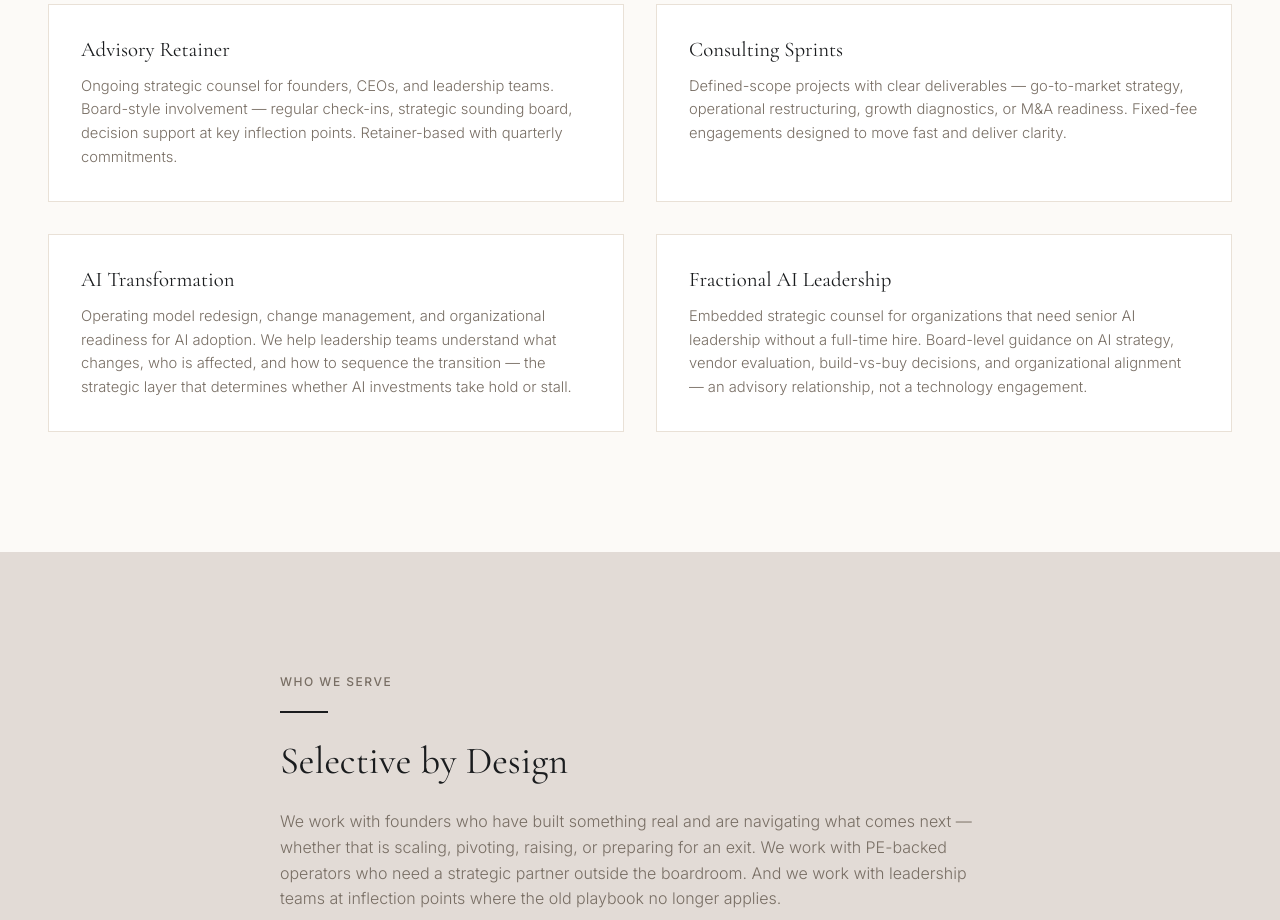
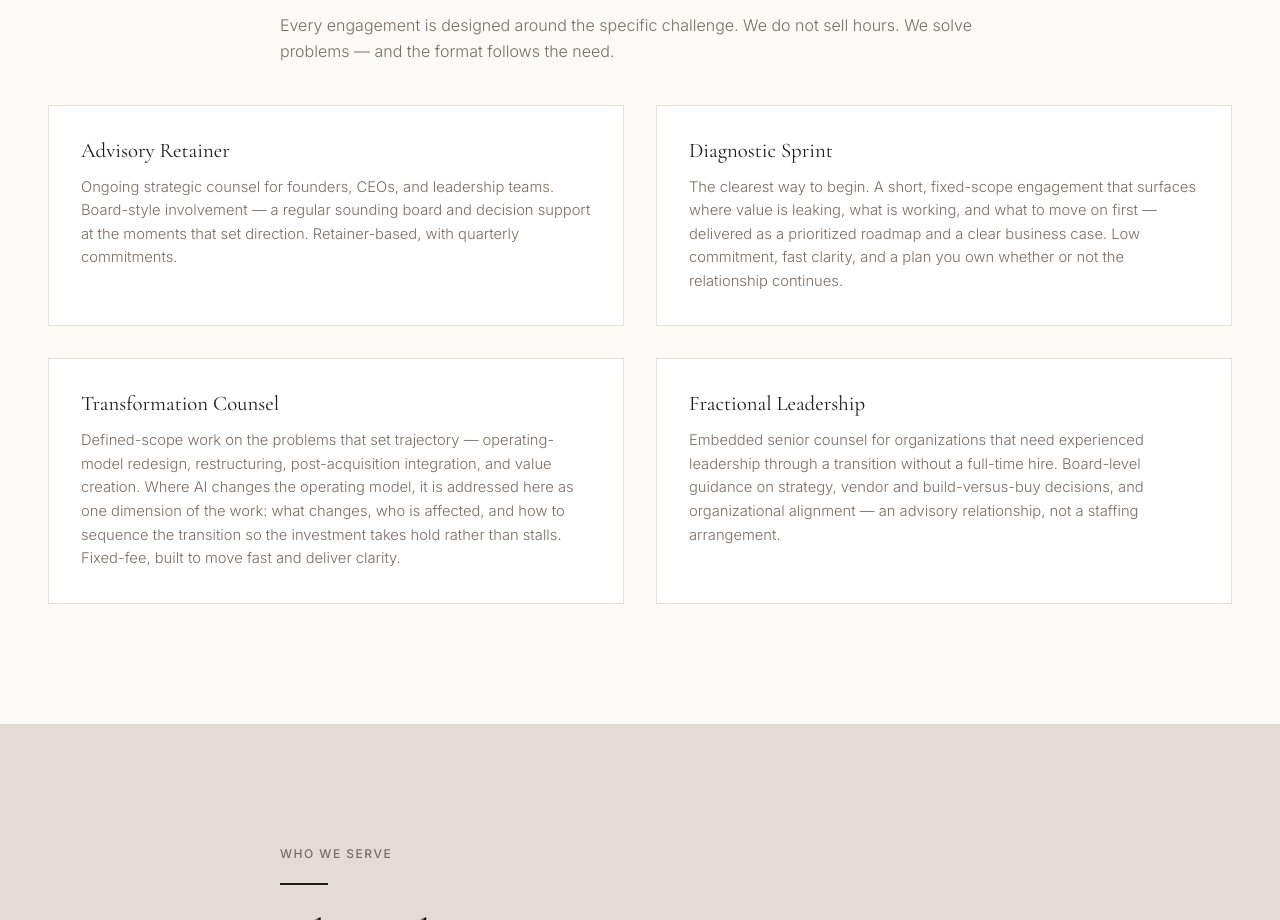
Before and after one commit to nitinsolanki-code/solanki.co, a plain HTML site: page advisory.html in a window 1280 px wide. Shown: the part 1880-2800 px from the top of the page. Drawn offline with nearby package versions, Linux system fonts and the light colour scheme.

Commit message:
Revise Advisory page copy — rebalance AI, add substance
Removes AI from hero/headline; adds firm-vs-independent contrast and
scale language to Our Position; replaces Consulting Sprints + AI
Transformation cards with Diagnostic Sprint + Transformation Counsel;
renames Fractional AI Leadership to Fractional Leadership; adds vivid
buyer situations to Who We Serve; adds diagnostic first-step to CTA.

Co-Authored-By: Claude Opus 4.6 <noreply@anthropic.com>

```diff
--- a/advisory.html
+++ b/advisory.html
@@ -4,9 +4,9 @@
     <meta charset="UTF-8">
     <meta name="viewport" content="width=device-width, initial-scale=1.0">
     <title>Solanki Advisory – Strategy & Counsel | Solanki Co</title>
-    <meta name="description" content="Strategy, AI transformation, and operating counsel for founders and leadership teams navigating inflection points.">
+    <meta name="description" content="Strategy, transformation, and operating counsel for founders and leadership teams navigating inflection points.">
     <meta property="og:title" content="Solanki Advisory – Strategy, AI Transformation & Counsel">
-    <meta property="og:description" content="Strategy, AI transformation, and operating counsel for founders and leadership teams navigating inflection points.">
+    <meta property="og:description" content="Strategy, transformation, and operating counsel for founders and leadership teams navigating inflection points.">
     <meta property="og:type" content="website">
     <meta property="og:url" content="https://solanki.co/advisory.html">
     <link rel="canonical" href="https://solanki.co/advisory.html">
@@ -376,7 +376,7 @@
                     <div class="lockup-parent">MORA SOL</div>
                     <div class="lockup-entity">ADVISORY</div>
                 </div>
-                <p class="pillar-subtitle">Strategy, AI transformation, and operating counsel for founders and leadership teams navigating inflection points.</p>
+                <p class="pillar-subtitle">Strategy, transformation, and operating counsel for founders and leadership teams navigating inflection points.</p>
                 <div class="divider-center"></div>
             </div>
         </section>
@@ -387,7 +387,8 @@
                 <div class="line-accent"></div>
                 <h2>Earned Through Experience</h2>
                 <p>Mora Sol Advisory exists because the best counsel comes from people who have done the work — who have sat in the operating seat, navigated the ambiguity, and built through cycles. This is not advisory as a service. It is advisory as a relationship, reserved for the right leaders at the right moments.</p>
-                <p>Born from a career in consulting — across strategy, operations, and transformation — the Advisory practice draws on deep pattern recognition, cross-industry exposure, and a bias for execution over theory. As AI reshapes how organizations operate, that counsel now extends to helping leaders navigate the strategic and organizational dimensions of AI adoption — operating model redesign, change management, and the leadership decisions that determine whether transformation takes hold.</p>
+                <p>It is built on two decades inside the world's largest consulting firms, and on enterprise programs measured in the tens of millions — transformation delivered across regulated, complex industries, not theorized in a deck. What sets the practice apart is not scale for its own sake. It is the judgment of a top-tier firm, paired with the focus, speed, and economics of an independent. No overhead. No bench. No hand-offs.</p>
+                <p>As AI reshapes how organizations operate, that counsel extends naturally to the strategic and organizational dimensions of adoption — operating-model redesign, change, and the leadership decisions that determine whether transformation takes hold. AI is a lever inside the work, never the whole of it.</p>
             </div>
         </section>
 
@@ -406,19 +407,19 @@
                 <div class="pillar-areas fade-in">
                     <div class="pillar-area">
                         <h3>Advisory Retainer</h3>
-                        <p>Ongoing strategic counsel for founders, CEOs, and leadership teams. Board-style involvement — regular check-ins, strategic sounding board, decision support at key inflection points. Retainer-based with quarterly commitments.</p>
+                        <p>Ongoing strategic counsel for founders, CEOs, and leadership teams. Board-style involvement — a regular sounding board and decision support at the moments that set direction. Retainer-based, with quarterly commitments.</p>
                     </div>
                     <div class="pillar-area">
-                        <h3>Consulting Sprints</h3>
-                        <p>Defined-scope projects with clear deliverables — go-to-market strategy, operational restructuring, growth diagnostics, or M&amp;A readiness. Fixed-fee engagements designed to move fast and deliver clarity.</p>
+                        <h3>Diagnostic Sprint</h3>
+                        <p>The clearest way to begin. A short, fixed-scope engagement that surfaces where value is leaking, what is working, and what to move on first — delivered as a prioritized roadmap and a clear business case. Low commitment, fast clarity, and a plan you own whether or not the relationship continues.</p>
                     </div>
                     <div class="pillar-area">
-                        <h3>AI Transformation</h3>
-                        <p>Operating model redesign, change management, and organizational readiness for AI adoption. We help leadership teams understand what changes, who is affected, and how to sequence the transition — the strategic layer that determines whether AI investments take hold or stall.</p>
+                        <h3>Transformation Counsel</h3>
+                        <p>Defined-scope work on the problems that set trajectory — operating-model redesign, restructuring, post-acquisition integration, and value creation. Where AI changes the operating model, it is addressed here as one dimension of the work: what changes, who is affected, and how to sequence the transition so the investment takes hold rather than stalls. Fixed-fee, built to move fast and deliver clarity.</p>
                     </div>
                     <div class="pillar-area">
-                        <h3>Fractional AI Leadership</h3>
-                        <p>Embedded strategic counsel for organizations that need senior AI leadership without a full-time hire. Board-level guidance on AI strategy, vendor evaluation, build-vs-buy decisions, and organizational alignment — an advisory relationship, not a technology engagement.</p>
+                        <h3>Fractional Leadership</h3>
+                        <p>Embedded senior counsel for organizations that need experienced leadership through a transition without a full-time hire. Board-level guidance on strategy, vendor and build-versus-buy decisions, and organizational alignment — an advisory relationship, not a staffing arrangement.</p>
                     </div>
                 </div>
             </div>
@@ -429,7 +430,7 @@
                 <div class="eyebrow">WHO WE SERVE</div>
                 <div class="line-accent"></div>
                 <h2>Selective by Design</h2>
-                <p>We work with founders who have built something real and are navigating what comes next — whether that is scaling, pivoting, raising, or preparing for an exit. We work with PE-backed operators who need a strategic partner outside the boardroom. And we work with leadership teams at inflection points where the old playbook no longer applies.</p>
+                <p>We work with founders who have built something real and are navigating what comes next — scaling, pivoting, raising, or preparing for an exit. We work with PE-backed operators who need a strategic partner outside the boardroom, before and after the deal. And we work with leadership teams at the moments the old playbook no longer fits: the program that is slipping and no one will say so, the integration that stalled after close, the board that wants an AI answer and a roadmap that holds, the technology investment that never delivered the return it promised.</p>
                 <p>Selectivity is not a marketing posture. It is how we protect the quality of the work and the depth of the relationship. If the fit is not right, we will say so — and help connect you with someone who is.</p>
             </div>
         </section>
@@ -465,7 +466,7 @@
 
         <section class="cta-section fade-in">
             <h2>The Right Counsel Matters</h2>
-            <p>Tell us about your inflection point. We will be honest about whether we are the right fit.</p>
+            <p>Tell us about your inflection point. Most relationships begin with a focused diagnostic — a short, fixed-scope engagement that turns ambiguity into a plan. We will be honest about whether we are the right fit.</p>
             <a href="connect.html?from=advisory" class="cta-btn">Start a Conversation</a>
         </section>
 
```
